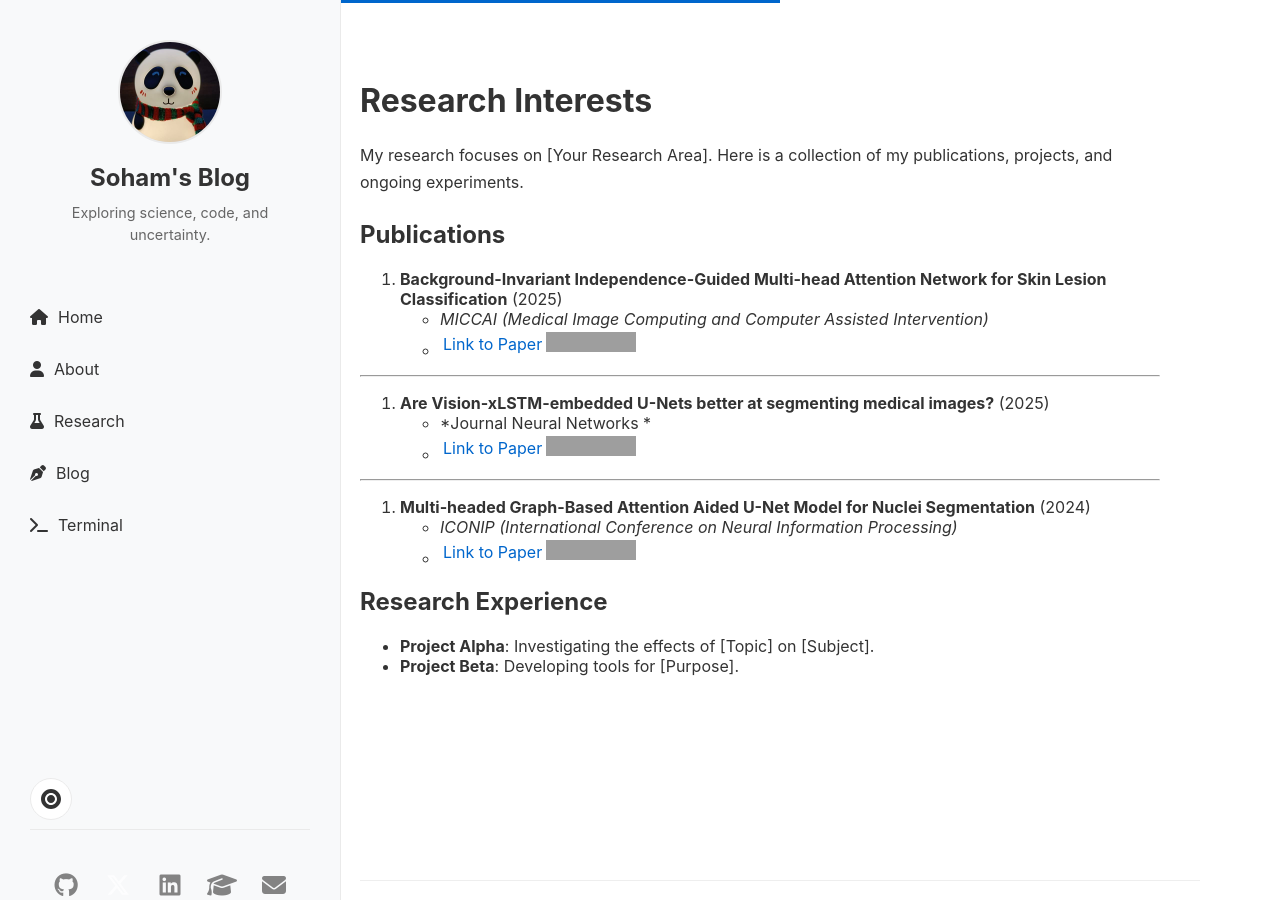
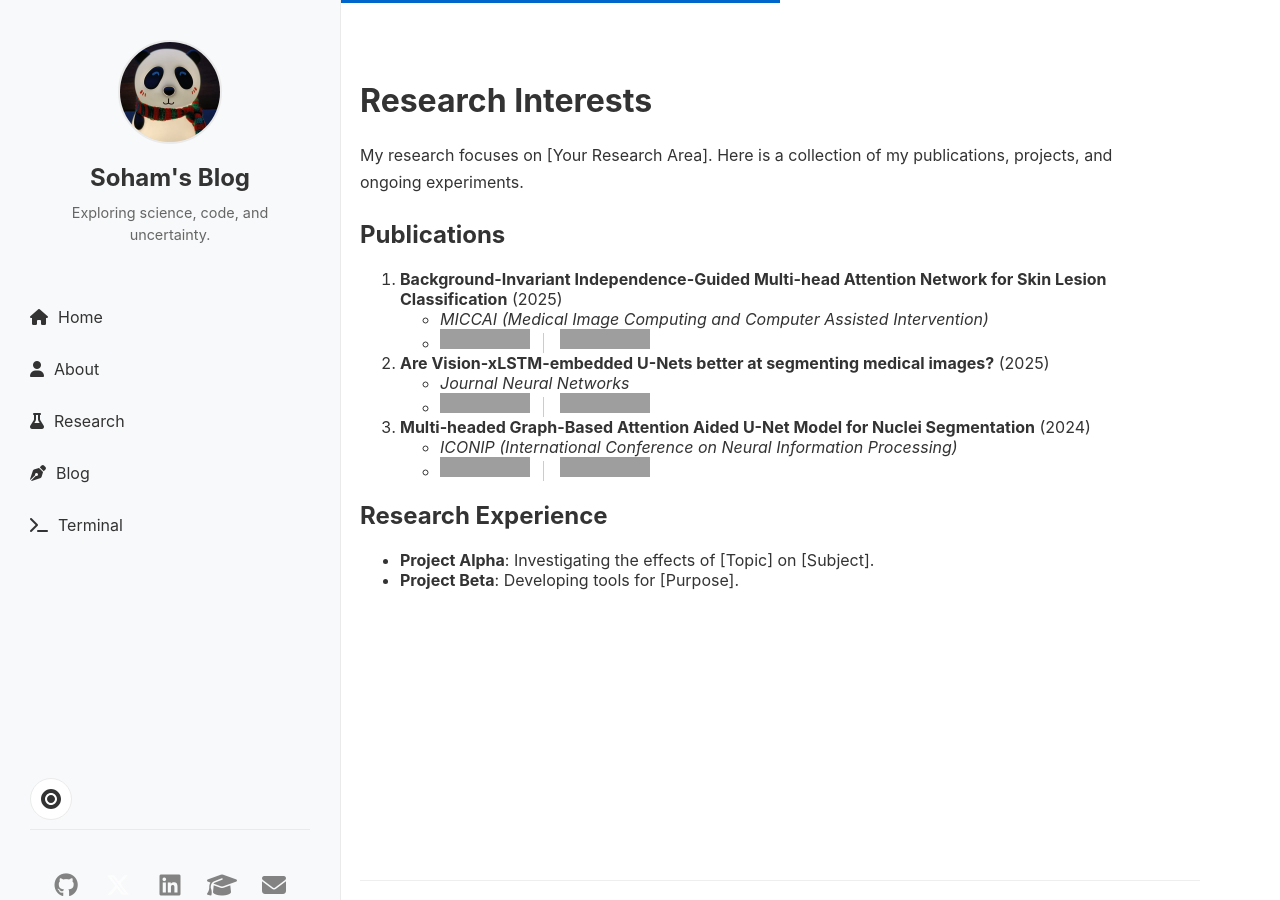
Before and after one commit to shb2908/shb2908.github.io, a Jekyll site: the page built from _src/research.md, in a window 1280 px wide and 900 px high. Built offline with Jekyll 4.4.1, drawn with Linux system fonts in a browser that asks for light colours; grey boxes are pictures that could not be loaded.

Commit message:
updated Research#3

```diff
--- a/_src/research.md
+++ b/_src/research.md
@@ -12,19 +12,15 @@ My research focuses on [Your Research Area]. Here is a collection of my publicat
 
 1.  **Background-Invariant Independence-Guided Multi-head Attention Network for Skin Lesion Classification** (2025)
     *   *MICCAI (Medical Image Computing and Computer Assisted Intervention)*
-    *   [Link to Paper](https://papers.miccai.org/miccai-2025/paper/2868_paper.pdf) | [![GitHub](https://img.shields.io/badge/-GitHub-181717?style=flat&logo=github&logoColor=white)](https://github.com/shb2908/BIIGMA-Net)
-
----
+    *   [![Paper](https://img.shields.io/badge/-Paper-B31B1B?style=flat&logo=adobeacrobatreader&logoColor=white)](https://papers.miccai.org/miccai-2025/paper/2868_paper.pdf) <span style="border-left: 1px solid #ccc; margin: 0 8px; padding-left: 8px;"></span> [![GitHub](https://img.shields.io/badge/-GitHub-181717?style=flat&logo=github&logoColor=white)](https://github.com/shb2908/BIIGMA-Net)
 
 2.  **Are Vision-xLSTM-embedded U-Nets better at segmenting medical images?** (2025)
-    *   *Journal Neural Networks *
-    *   [Link to Paper](https://www.sciencedirect.com/science/article/abs/pii/S0893608025008068) | [![GitHub](https://img.shields.io/badge/-GitHub-181717?style=flat&logo=github&logoColor=white)](https://github.com/shb2908/U-VixLSTM)
-
----
+    *   *Journal Neural Networks*
+    *   [![Paper](https://img.shields.io/badge/-Paper-B31B1B?style=flat&logo=adobeacrobatreader&logoColor=white)](https://www.sciencedirect.com/science/article/abs/pii/S0893608025008068) <span style="border-left: 1px solid #ccc; margin: 0 8px; padding-left: 8px;"></span> [![GitHub](https://img.shields.io/badge/-GitHub-181717?style=flat&logo=github&logoColor=white)](https://github.com/shb2908/U-VixLSTM)
 
 3.  **Multi-headed Graph-Based Attention Aided U-Net Model for Nuclei Segmentation** (2024)
     *   *ICONIP (International Conference on Neural Information Processing)*
-    *   [Link to Paper](https://link.springer.com/chapter/10.1007/978-981-96-6688-1_16) | [![GitHub](https://img.shields.io/badge/-GitHub-181717?style=flat&logo=github&logoColor=white)](https://github.com/shb2908/mhga-U-Net)
+    *   [![Paper](https://img.shields.io/badge/-Paper-B31B1B?style=flat&logo=adobeacrobatreader&logoColor=white)](https://link.springer.com/chapter/10.1007/978-981-96-6688-1_16) <span style="border-left: 1px solid #ccc; margin: 0 8px; padding-left: 8px;"></span> [![GitHub](https://img.shields.io/badge/-GitHub-181717?style=flat&logo=github&logoColor=white)](https://github.com/shb2908/mhga-U-Net)
 
 ## Research Experience
 
```
